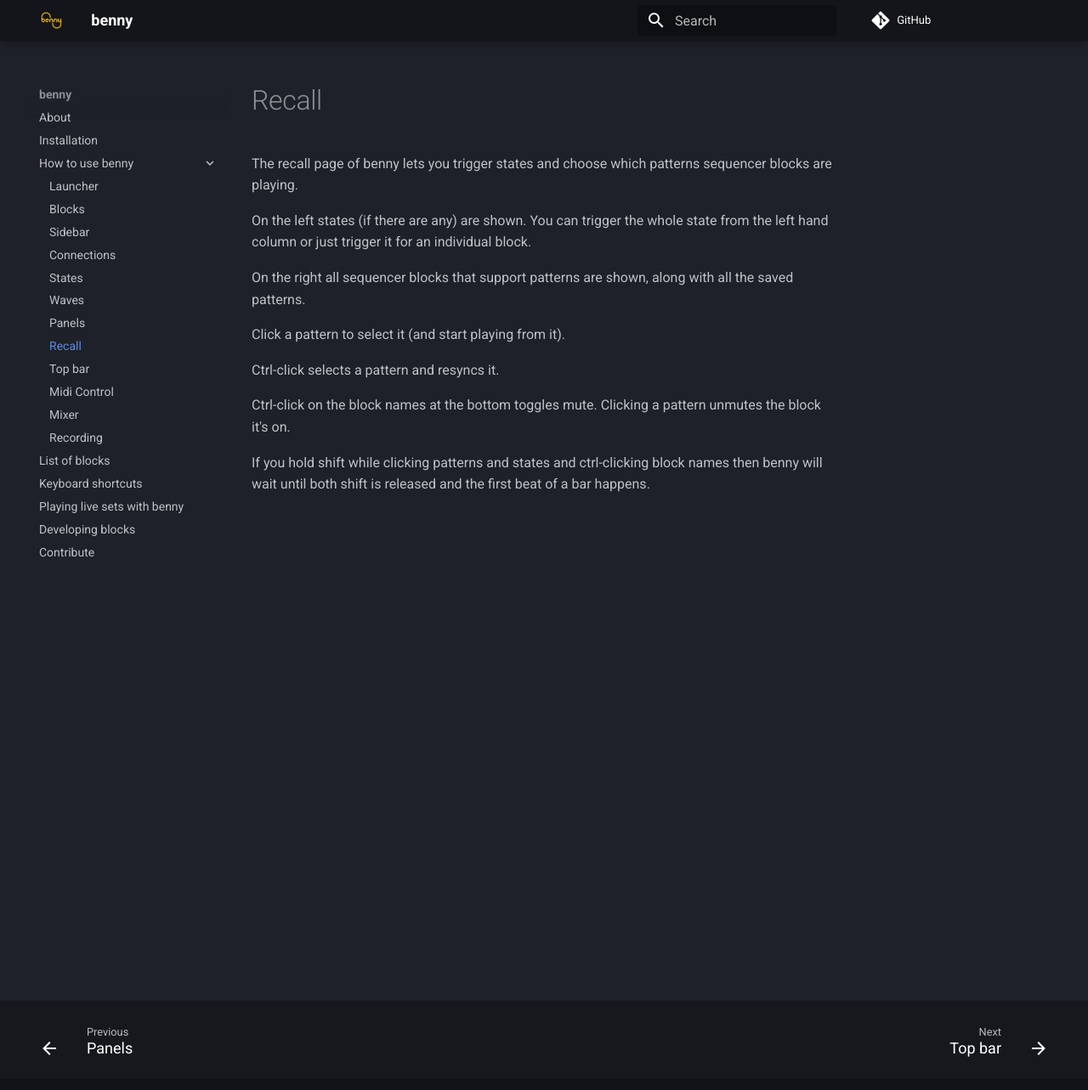
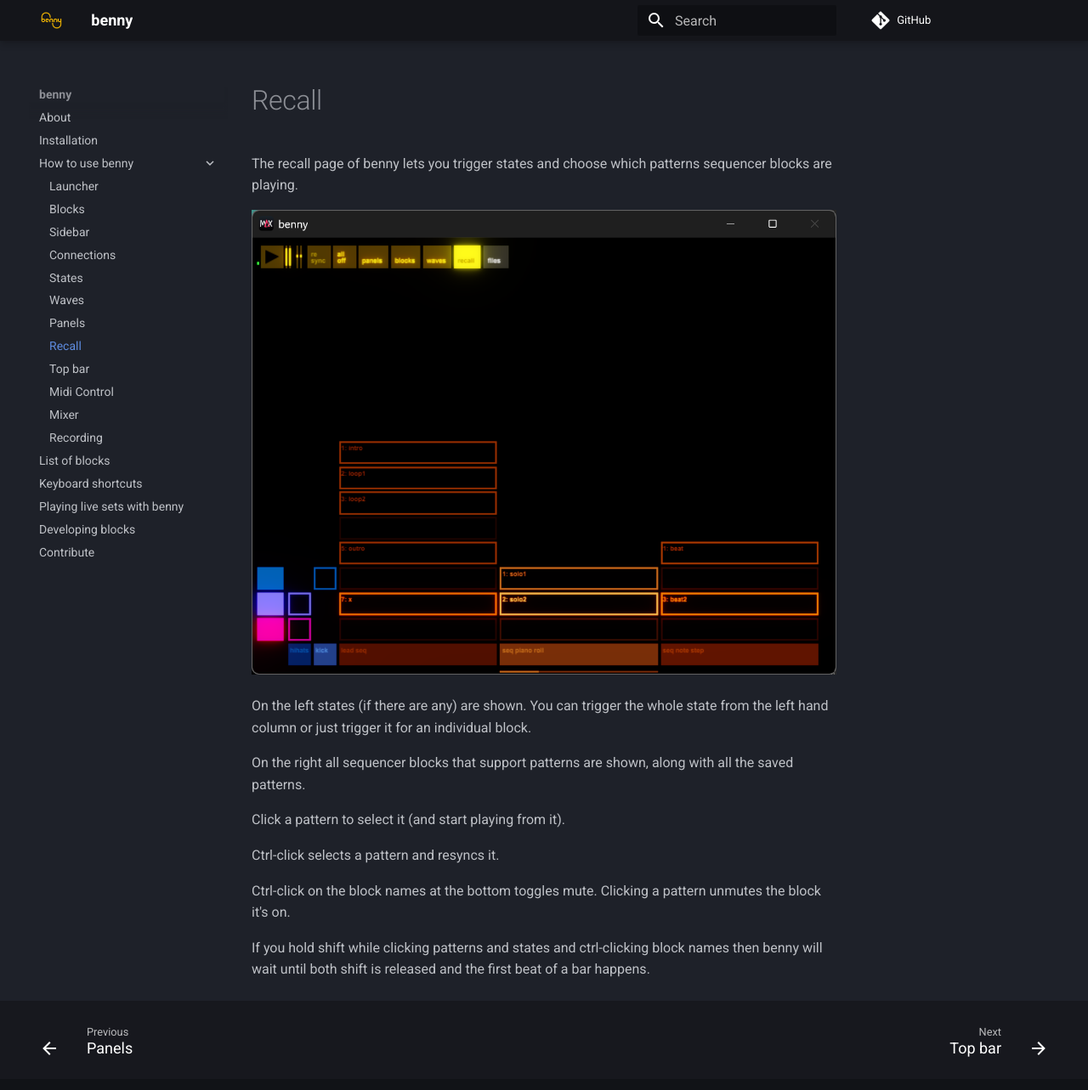
Before and after one commit to playbenny/benny_manual, an MkDocs documentation site: the page built from docs/recall.md, in a window 1280 px wide and 1294 px high. Shown: the top 1283 px of the window at 85% size. Built offline with MkDocs 1.6.1 and Material for MkDocs 9.7.7, drawn with Linux system fonts in a browser that asks for light colours; comment, search, counter and statistics services are not loaded.

Commit message:
added pic to recall page

```diff
--- a/docs/recall.md
+++ b/docs/recall.md
@@ -1,4 +1,6 @@
 The recall page of benny lets you trigger states and choose which patterns sequencer blocks are playing.
+
+![recall page picture](assets/screenshots/recall_page.png)
 
 On the left states (if there are any) are shown. You can trigger the whole state from the left hand column or just trigger it for an individual block.
 
```
Also changed, not shown: docs/assets/screenshots/recall_page.png (added).
